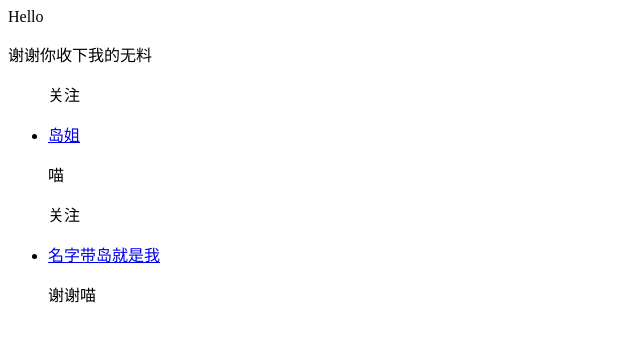
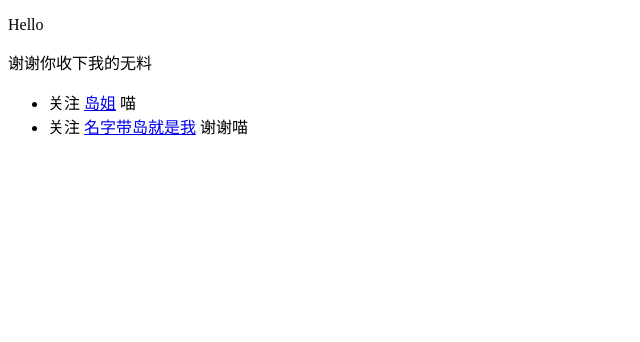
Before and after one commit to LP-sun/nfc_orange, a plain HTML site: page index.html in a window 1280 px wide. Shown: the whole page, without its empty margins (0-640 px from the left). Drawn offline with Linux system fonts and the light colour scheme.

Commit message:
Update index.html

```diff
--- a/index.html
+++ b/index.html
@@ -1,8 +1,16 @@
-<p>Hello</p>
-<p>谢谢你收下我的无料 </p>
+<!DOCTYPE html>
+<html>
+<head>
+    <meta charset="UTF-8">
+    <title>关注列表</title>
+</head>
+<body>
+    <p>Hello</p>
+    <p>谢谢你收下我的无料</p>
 
-<ul>
-  <p>关注</p> <li> <a href="https://space.bilibili.com/511867445"> 岛姐 </a> </li> <p>喵</p>
-  <p>关注</p> <li> <a href="https://space.bilibili.com/511867445"> 名字带岛就是我
- </a> </li> <p>谢谢喵</p>
-</ul>
+    <ul>
+        <li>关注 <a href="https://space.bilibili.com/511867445">岛姐</a> 喵</li>
+        <li>关注 <a href="https://space.bilibili.com/511867445">名字带岛就是我</a> 谢谢喵</li>
+    </ul>
+</body>
+</html>
```
